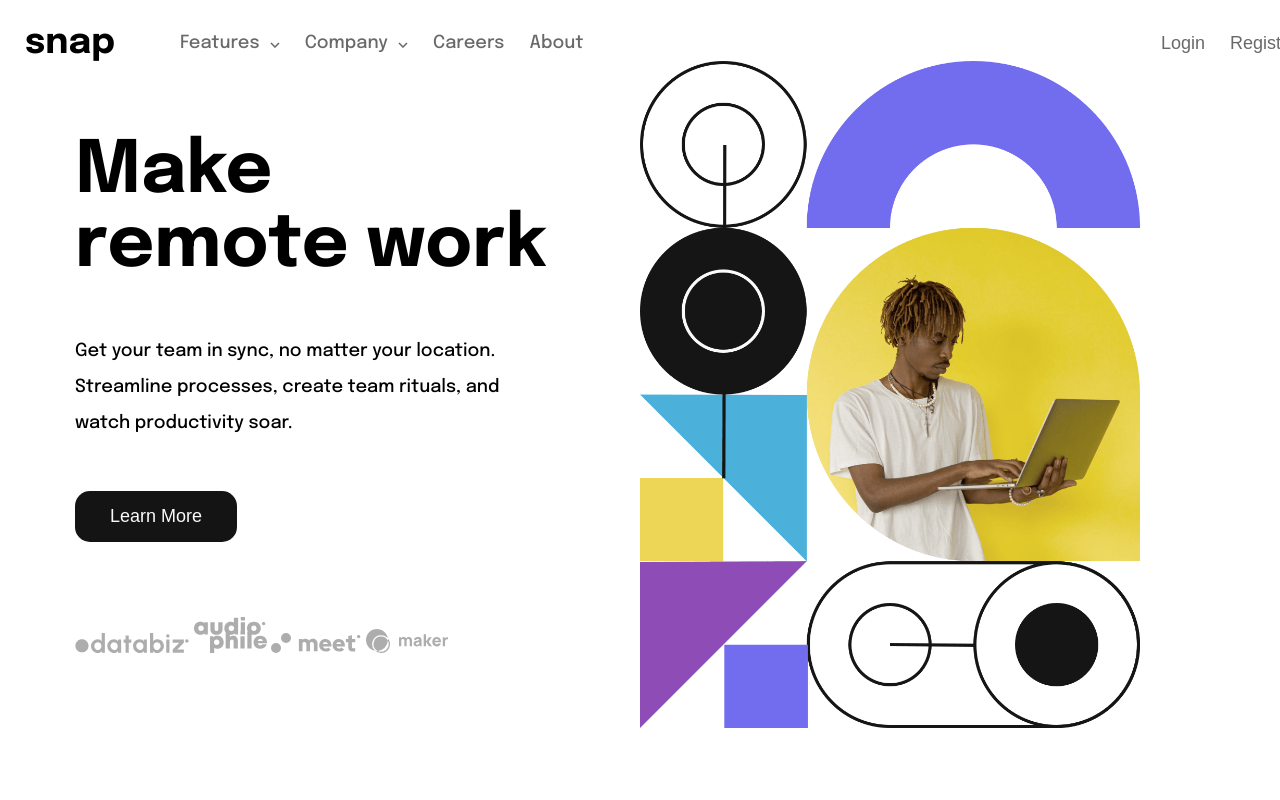
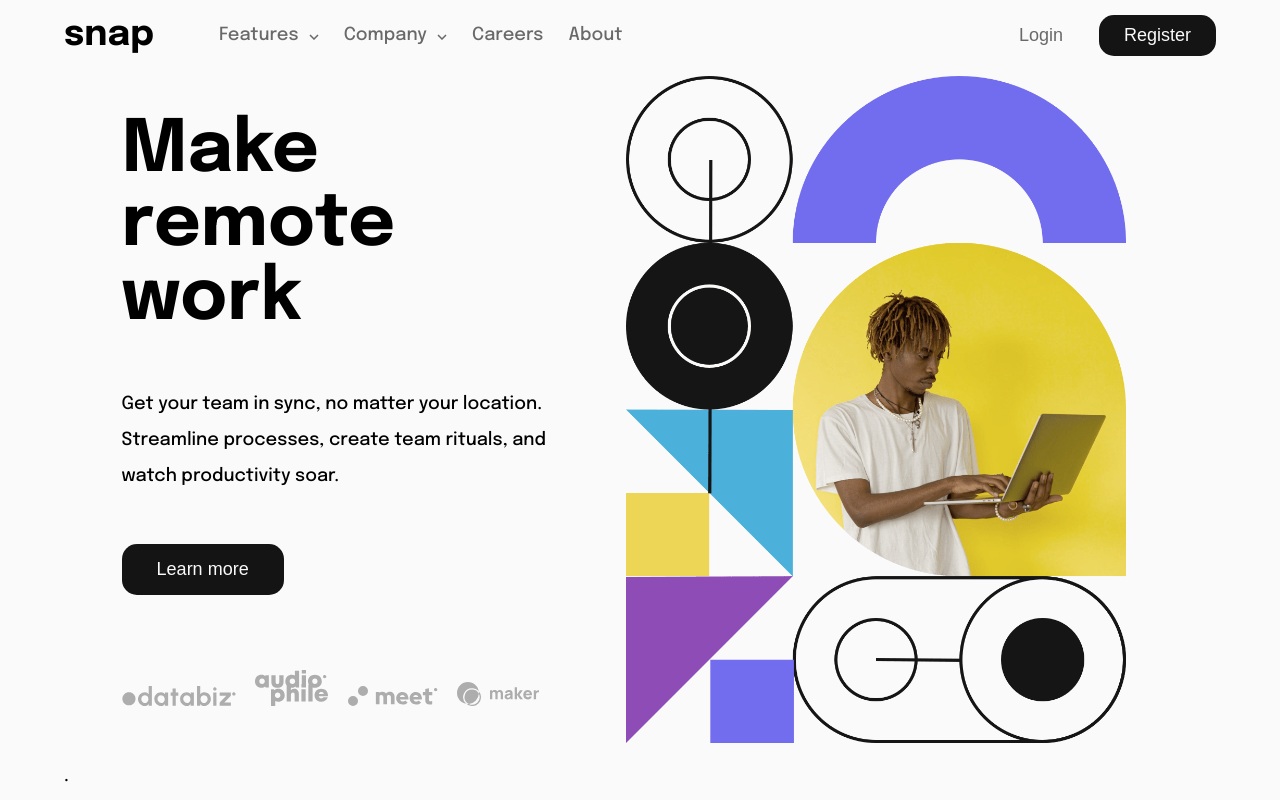
Before and after one commit to JesusVS760/intro-section-with-dropdown-navigation-main, a plain HTML site: page index.html in a window 1280 px wide. Drawn offline with Linux system fonts and the light colour scheme.

Commit message:
progress 2

```diff
--- a/index.html
+++ b/index.html
@@ -22,7 +22,7 @@
           <div class="options">
             <a href="#">Features</a>
             <span class="arrow"
-              ><img src="./images/icon-arrow-down.svg" alt=""
+              ><img src="./images/icon-arrow-down.svg" alt="" id="arrow"
             /></span>
             <a href="#">Company</a>
             <span class="arrow"
@@ -31,7 +31,6 @@
             <a href="#">Careers</a>
             <a href="#">About</a>
           </div>
-
           <div class="btns">
             <button>Login</button>
             <button class="btn__outline">Register</button>
@@ -45,7 +44,7 @@
               Get your team in sync, no matter your location. Streamline
               processes, create team rituals, and watch productivity soar.
             </p>
-            <button>Learn More</button>
+            <button>Learn more</button>
             <div class="sponsers">
               <img src="./images/client-databiz.svg" alt="" />
               <img src="./images/client-audiophile.svg" alt="" />
@@ -57,6 +56,8 @@
             <img src="./images/image-hero-desktop.png" alt="" />
           </div>
         </div>
+
+        .
       </div>
     </div>
   </body>
--- a/script.js
+++ b/script.js
@@ -0,0 +1,5 @@
+const arrow = document.querySelector("arrow");
+
+arrow.addEventListener("onclick", () => {
+  arrow.src = "icon-arrow-up.svg";
+});
--- a/style.css
+++ b/style.css
@@ -18,11 +18,21 @@
   margin: 0;
 }
 
+body {
+  background: var(--neutral__white);
+}
+
 .wrapper {
-  padding: 25px;
+  padding: 5%;
+  max-width: 1440px;
   width: 100%;
-  height: 90vh;
+  margin: 0 auto;
+  height: 100vh;
+  display: flex;
+  align-items: center;
+  justify-content: center;
 }
+
 nav {
   display: flex;
   align-items: center;
@@ -32,15 +42,25 @@ nav p {
   font-size: 2rem;
   margin-right: 50px;
 }
-.navbar nav {
-  display: flex;
+.navbar {
+  width: 100%;
+  max-width: 1440px;
 }
+
 .navbar a {
   display: flex;
   gap: 25px;
   text-decoration: none;
   color: var(--neutral__gray);
   font-weight: var(--medium__weight);
+}
+
+.navbar a:hover {
+  display: flex;
+  gap: 25px;
+  text-decoration: none;
+  color: var(--bold__weight);
+  font-weight: var(--bold__weight);
 }
 .options {
   display: flex;
@@ -49,34 +69,56 @@ nav p {
 }
 .arrow {
   margin-left: -15px;
+  cursor: pointer;
 }
+
 .btns {
   display: flex;
-  gap: 25px;
+  gap: 2rem;
   margin-left: auto;
 }
 .btns button {
   border: 0;
   outline: none;
-  background: #fff;
   color: var(--neutral__gray);
   font-size: 1rem;
   cursor: pointer;
+  background: var(--neutral__white);
 }
-.btn__outline {
-  width: 25px;
-  outline: 1px solid black;
+.btns button:hover {
+  color: var(--neutral__black);
+  font-weight: var(--bold__weight);
 }
+button.btn__outline {
+  border: none;
+  background: var(--neutral__black);
+  color: var(--neutral__white);
+  font-size: 1rem;
+  padding: 10px 25px;
+  border-radius: 15px;
+  cursor: pointer;
+}
+button.btn__outline:hover {
+  outline: 1px solid var(--neutral__black);
+  background: transparent;
+  color: var(--neutral__black);
+  font-weight: var(--bold__weight);
+}
+
 .landingPage {
   display: flex;
   align-items: center;
+  max-width: 1440px;
+  width: 100%;
 }
 .content {
-  width: 50%;
-  padding: 50px;
+  max-width: 1440px;
+  width: 100%;
+  padding: 5%;
 }
 .content p {
   max-width: 425px;
+  width: 100%;
   line-height: 2;
 }
 .content button {
@@ -90,14 +132,27 @@ nav p {
   margin-bottom: 75px;
   cursor: pointer;
 }
+
+.content button:hover {
+  outline: 1px solid var(--neutral__black);
+  background: transparent;
+  color: var(--neutral__black);
+  font-weight: var(--bold__weight);
+}
+
 .hero__wrapper img {
   max-width: 500px;
+  margin-right: 5rem;
 }
 h1 {
   font-size: 4rem;
   margin-bottom: 50px;
 }
 .sponsers {
-  max-width: 700px;
+  max-width: 1440px;
   width: 100%;
+  margin: 0 auto;
 }
+.sponsers img {
+  margin-right: 15px;
+}
```
